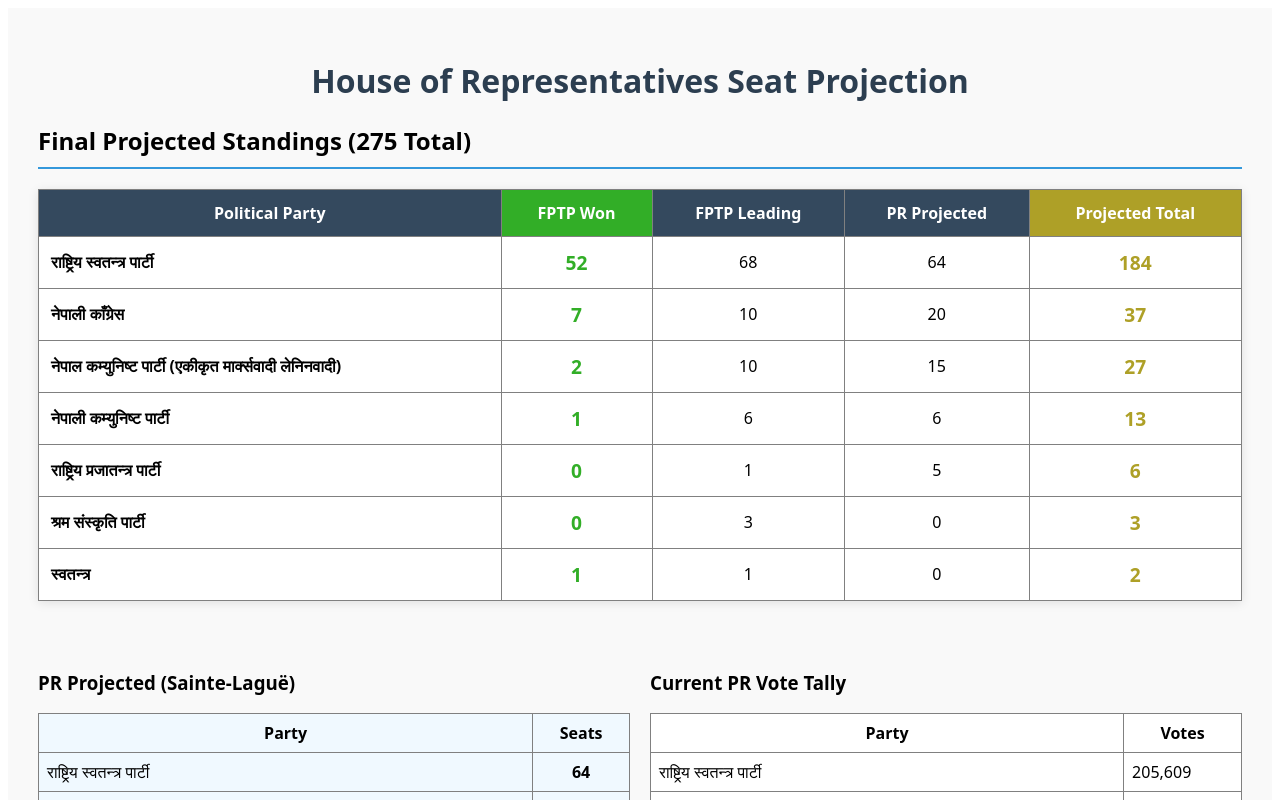
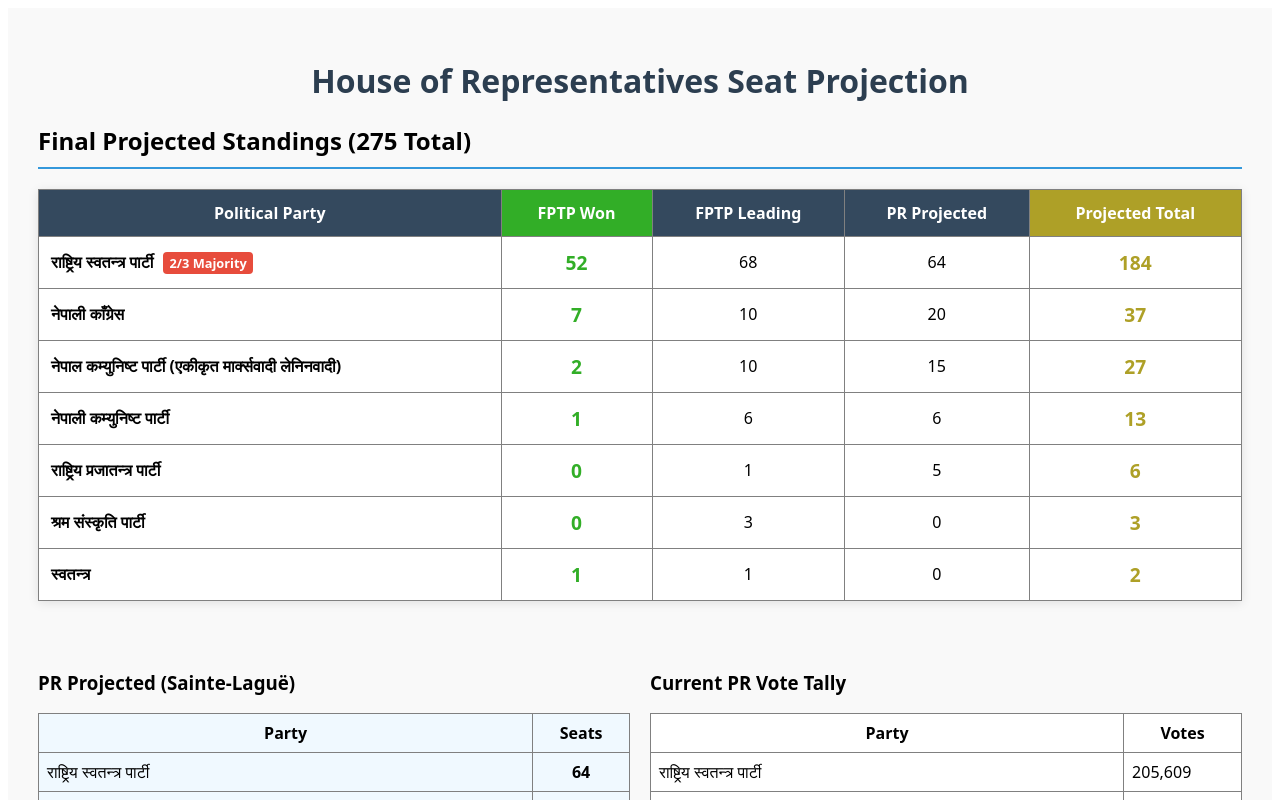
Before and after one commit to SanimKumarKhatri/Sante-Lague, a Next.js app: page / in a window 1280 px wide. Shown: the top 800 px of the page. Built offline with nearby package versions, Linux system fonts and the light colour scheme.

Commit message:
added the majority badge

```diff
--- a/pages/index.js
+++ b/pages/index.js
@@ -60,6 +60,16 @@ function HomePage() {
     loadData();
   }, []);
 
+  const getMajorityBadge = (projected) => {
+  if (projected >= 184) {
+    return <span style={{ marginLeft: '10px', fontSize: '0.8em', padding: '2px 6px', backgroundColor: '#e74c3c', color: 'white', borderRadius: '4px' }}>2/3 Majority</span>;
+  }
+  if (projected >= 138) {
+    return <span style={{ marginLeft: '10px', fontSize: '0.8em', padding: '2px 6px', backgroundColor: '#3498db', color: 'white', borderRadius: '4px' }}>Majority</span>;
+  }
+  return null;
+};
+
   if (loading) return <div style={{textAlign: 'center', marginTop: '50px'}}><h2>Loading Live Election Data...</h2></div>;
 
   return (
@@ -82,7 +92,7 @@ function HomePage() {
           <tbody>
             {combinedData.map((party, index) => (
               <tr key={index} style={{ textAlign: 'center' }}>
-                <td style={{ textAlign: 'left', fontWeight: 'bold' }}>{party.name}</td>
+                <td style={{ textAlign: 'left', fontWeight: 'bold' }}>{party.name}{getMajorityBadge(party.projected)}</td>
                 <td style={{ fontSize: '1.2em', fontWeight: 'bold', color: '#32ae27' }}>{party.fptpWon}</td>
                 <td>{party.leading}</td>
                 <td>{party.prWon}</td>
```
